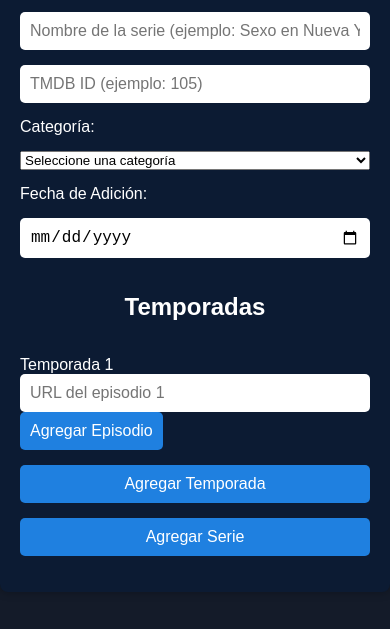
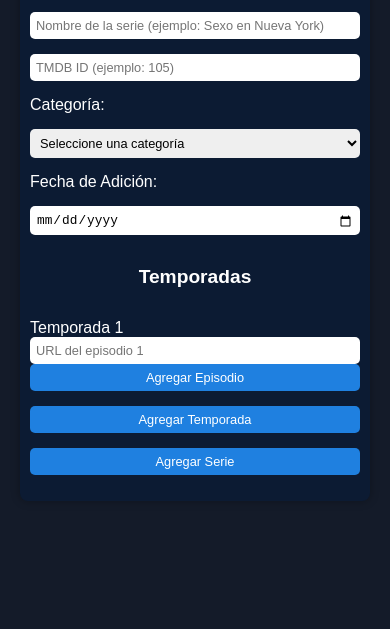
Before and after one commit to MoviMagic/generador_contenidos, a plain HTML site: page series_generator.html in a window 390 px wide. Shown: the part 215-844 px from the top of the page. Drawn offline with Linux system fonts and the light colour scheme; no server answers.

Commit message:
Add files via upload

```diff
--- a/styles_series.css
+++ b/styles_series.css
@@ -7,6 +7,8 @@ body {
   align-items: center;
   height: 100vh;
   margin: 0;
+  padding: 20px;
+  box-sizing: border-box;
 }
 
 .container {
@@ -14,12 +16,14 @@ body {
   padding: 20px;
   border-radius: 8px;
   box-shadow: 0 0 10px rgba(0, 0, 0, 0.3);
-  width: 90%;
+  width: 100%;
   max-width: 600px;
+  box-sizing: border-box;
 }
 
 h1, h2 {
   text-align: center;
+  font-size: 1.8em;
 }
 
 form {
@@ -28,17 +32,20 @@ form {
   gap: 15px;
 }
 
-input, button {
+input, select, button {
   padding: 10px;
   border-radius: 5px;
   border: none;
   font-size: 1rem;
+  width: 100%;
+  box-sizing: border-box;
 }
 
 button {
   background-color: #1f80e0;
   color: white;
   cursor: pointer;
+  transition: background-color 0.3s;
 }
 
 button:hover {
@@ -50,3 +57,46 @@ button:hover {
   flex-direction: column;
   gap: 10px;
 }
+
+/* Media Queries for Responsiveness */
+@media (max-width: 768px) {
+  .container {
+    max-width: 90%;
+    padding: 15px;
+  }
+
+  h1, h2 {
+    font-size: 1.5em;
+  }
+
+  button {
+    padding: 8px;
+    font-size: 0.9rem;
+  }
+
+  input, select {
+    padding: 8px;
+    font-size: 0.9rem;
+  }
+}
+
+@media (max-width: 480px) {
+  .container {
+    max-width: 100%;
+    padding: 10px;
+  }
+
+  h1, h2 {
+    font-size: 1.2em;
+  }
+
+  button {
+    padding: 6px;
+    font-size: 0.8rem;
+  }
+
+  input, select {
+    padding: 6px;
+    font-size: 0.8rem;
+  }
+}
```
